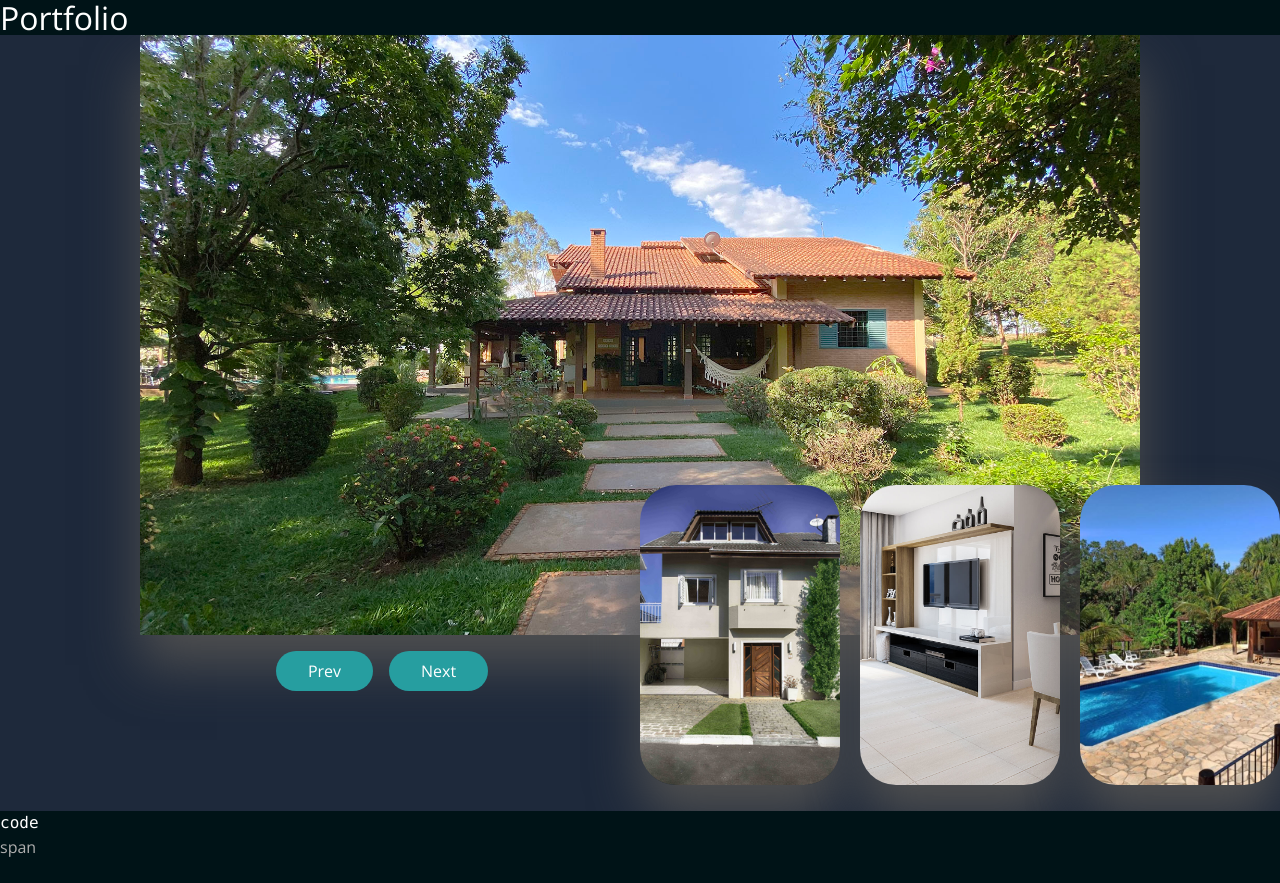
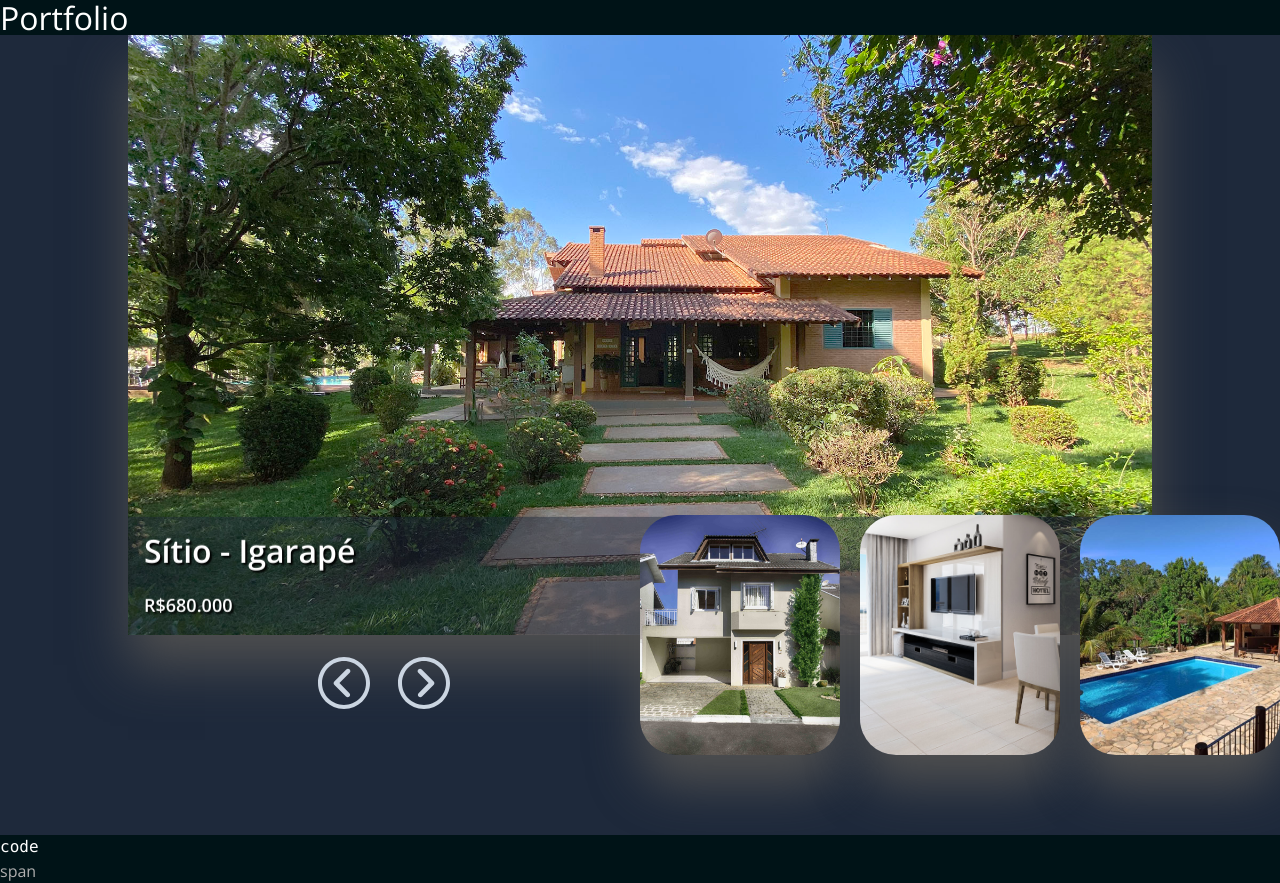
Before and after one commit to davidfrk/portfolio, a React (Vite) app: page / in a window 1280 px wide. Before the commit the page ends 859 px from the top, so only its background shows below. Built offline with nearby package versions, Linux system fonts and the light colour scheme.

Commit message:
Add text description to item showcase, updating style

```diff
--- a/src/components/display/ImageShowcase.jsx
+++ /dev/null
@@ -1,44 +0,0 @@
-import { useRef, useEffect, useState } from 'react'
-
-import styles from './ImageShowcase.module.css'
-
-function ImageShowcase({ images }) {
-  const container = useRef(null)
-  const [firstImage, setFirstImage] = useState(images[0])
-
-  function next() {
-    container.current.append(container.current.firstElementChild)
-
-    const lastElement = container.current.lastElementChild
-    setFirstImage(lastElement.src)
-    lastElement.classList.add(styles.slide_to_last)
-    setTimeout(() => {
-      lastElement.classList.remove(styles.slide_to_last)
-    }, 800);
-  }
-
-  function prev() {
-    container.current.prepend(container.current.lastElementChild)
-  }
-
-  useEffect(() => {
-
-  }, [])
-
-  return (
-    <div className='flex flex-col pb-[120px]'>
-      <div ref={container} className={styles.container} style={{}}>
-        {images && images.map((image, index) => (
-          <img src={image} alt="Showcase" key={index}/>
-        ))}
-      </div>
-      <div className='w-1/2 flex gap-4 mt-4 justify-center pr-4 z-10'>
-        <button className="bg-[var(--accent-color)] py-2 px-8 rounded-full" type="button" onClick={prev} > Prev </button>
-        <button className="bg-[var(--accent-color)] py-2 px-8 rounded-full" type="button" onClick={next} > Next </button>
-      </div>
-
-    </div>
-  )
-}
-
-export default ImageShowcase
--- /dev/null
+++ b/src/components/display/ItemShowcase.jsx
@@ -0,0 +1,65 @@
+import { useRef, useEffect, useState } from 'react'
+import { IoIosArrowDropright, IoIosArrowDropleft } from "react-icons/io";
+
+import styles from './ItemShowcase.module.css'
+
+function ItemShowcase({ items }) {
+  const container = useRef(null)
+  const [firstElement, setFirstElement] = useState()
+
+  useEffect(() => {
+    const first = container.current.firstElementChild
+    first.classList.add(styles.firstElement)
+    setFirstElement(first)
+  }, [])
+
+  function next() {
+    container.current.append(container.current.firstElementChild)
+    const lastElement = container.current.lastElementChild
+
+    lastElement.classList.add(styles.slide_to_last)
+    setTimeout(() => {
+      lastElement.classList.remove(styles.slide_to_last)
+    }, 800);
+
+    updateFirstElement()
+  }
+
+  function prev() {
+    container.current.prepend(container.current.lastElementChild)
+    updateFirstElement()
+  }
+
+  function updateFirstElement() {
+    firstElement.classList.remove(styles.firstElement)
+    const new_first = container.current.firstElementChild
+    new_first.classList.add(styles.firstElement)
+    setFirstElement(new_first)
+  }
+
+  useEffect(() => {
+
+  }, [])
+
+  return (
+    <div className='flex flex-col pb-[120px]'>
+      <div ref={container} className={styles.container} style={{}}>
+        {items && items.map((item, index) => (
+          <div className={styles.item} key={index}>
+            <img src={item.image} alt={item.alt} className="w-full h-full object-cover"/>
+            <div className={styles.textContainer}>
+              <h1>{item.title}</h1>
+              <p className={styles.description}>{item.description}</p>
+            </div>
+          </div>
+        ))}
+      </div>
+      <div className='w-1/2 flex gap-4 mt-4 justify-center z-10'>
+        <button className="rounded-full text-[64px] text-slate-300 hover:text-white" type="button" onClick={prev} > <IoIosArrowDropleft /> </button>
+        <button className="rounded-full text-[64px] text-slate-300 hover:text-white" type="button" onClick={next} > <IoIosArrowDropright /> </button>
+      </div>
+    </div>
+  )
+}
+
+export default ItemShowcase
--- a/src/components/display/ImageShowcase.module.css
+++ b/src/components/display/ItemShowcase.module.css
@@ -1,15 +1,15 @@
 .container {
   position: relative;
-  width: 1000px;
-  height: 600px;
+  width: 80vw;
+  height: min(600px, 90vmin);
   box-shadow: 0 30px 50px #505050;
 }
 
-.container img {
+.container .item {
   position: absolute;
   top: 100%;
-  width: 200px;
-  height: 300px;
+  width: min(200px);
+  height: min(300px, 30vmin);
   object-position: 50% 50%;
   object-fit: cover;
   transform: translate(0%, -50%);
@@ -19,9 +19,10 @@
   opacity: 0;
   z-index: 1;
   box-shadow: 0 30px 50px #505050;
+  overflow: hidden;
 }
 
-.container img:first-child {
+.container .item:first-child {
   width: 100%;
   height: 100%;
   top: 50%;
@@ -32,17 +33,17 @@
   box-shadow: none;
 }
 
-.container img:nth-child(2) {
+.container .item:nth-child(2) {
   left: 50%;
   opacity: 1;
 }
 
-.container img:nth-child(3) {
+.container .item:nth-child(3) {
   left: calc(50% + 220px);
   opacity: 1;
 }
 
-.container img:nth-child(4) {
+.container .item:nth-child(4) {
   left: calc(50% + 440px);
   opacity: 1;
 }
@@ -76,3 +77,48 @@
 .slide_to_last {
   animation: slideToLast 0.8s step-end forwards;
 }
+
+.textContainer {
+  transform: translate(0, -100%);
+  color: white;
+  opacity: 0;
+  transition: 1s;
+  display: flex;
+  flex-direction: column;
+  gap: 1.5rem;
+  justify-content: center;
+  padding: 1rem;
+  font-size: large;
+  font-weight: 600;
+  text-shadow: 2px 2px 2px black;
+  background-color: rgba(30, 41, 59, 0.5);
+}
+
+.textContainer > * {
+  width: 50%;
+}
+
+@keyframes textSlideIn {
+  from {
+    transform: translate(0%, 0%);
+    opacity: 0;
+    filter: blur(100px);
+  }
+}
+
+@keyframes descriptionSlideIn {
+  from {
+    transform: translate(0%, 400px);
+    opacity: 0;
+    filter: blur(100px);
+  }
+}
+
+.firstElement .textContainer {
+  opacity: 1;
+  animation: textSlideIn 0.8s ease-out forwards;
+}
+
+.firstElement .textContainer .description{
+  animation: descriptionSlideIn 1.2s ease-out forwards;
+}
--- a/src/components/pages/Home.jsx
+++ b/src/components/pages/Home.jsx
@@ -1,19 +1,19 @@
-import ImageShowcase from '../display/ImageShowcase'
+import ItemShowcase from '../display/ItemShowcase'
 
-const images = [
-  "/src/images/image0.jpg",
-  "/src/images/image1.jpg",
-  "/src/images/image2.jpg",
-  "/src/images/image3.jpg",
-  "/src/images/image4.jpg",
-  "/src/images/image5.jpg"
+const items = [
+  {image: "/src/images/image0.jpg", alt:"showcase", title:"Sítio - Igarapé", description:"R$680.000"},
+  {image: "/src/images/image1.jpg", alt:"showcase", title:"Sítio - Belo Horizonte", description:"R$680.000"},
+  {image: "/src/images/image2.jpg", alt:"showcase", title:"Sítio - Igarapé", description:"R$680.000"},
+  {image: "/src/images/image3.jpg", alt:"showcase", title:"Sítio - Igarapé", description:"R$680.000"},
+  {image: "/src/images/image4.jpg", alt:"showcase", title:"Sítio - Igarapé", description:"R$680.000"},
+  {image: "/src/images/image5.jpg", alt:"showcase", title:"Sítio - Igarapé", description:"R$680.000"},
 ]
 
 function Home() {
   return (
     <div className='w-full overflow-hidden bg-slate-800'>
       <div className='w-full h-full flex justify-center items-center'>
-        <ImageShowcase images={images} />
+        <ItemShowcase items={items} />
       </div>
     </div>
   )
```
